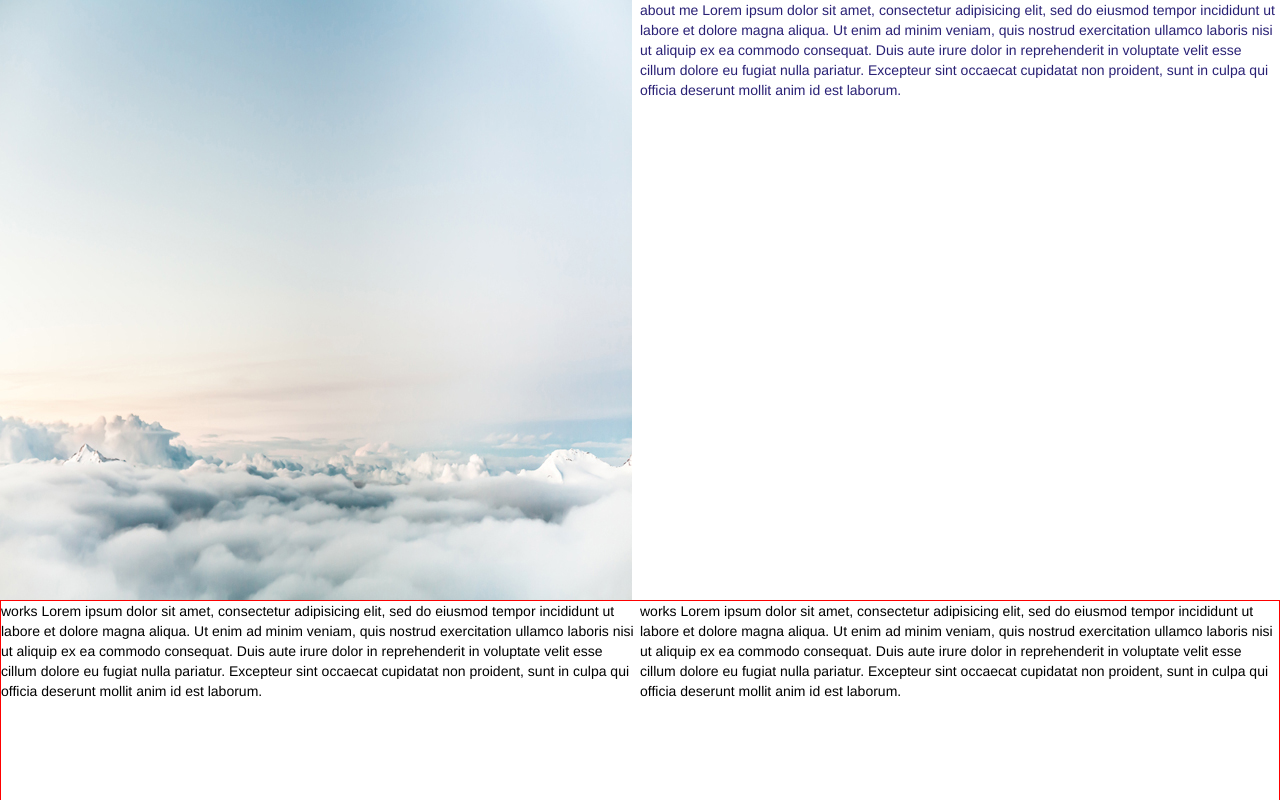
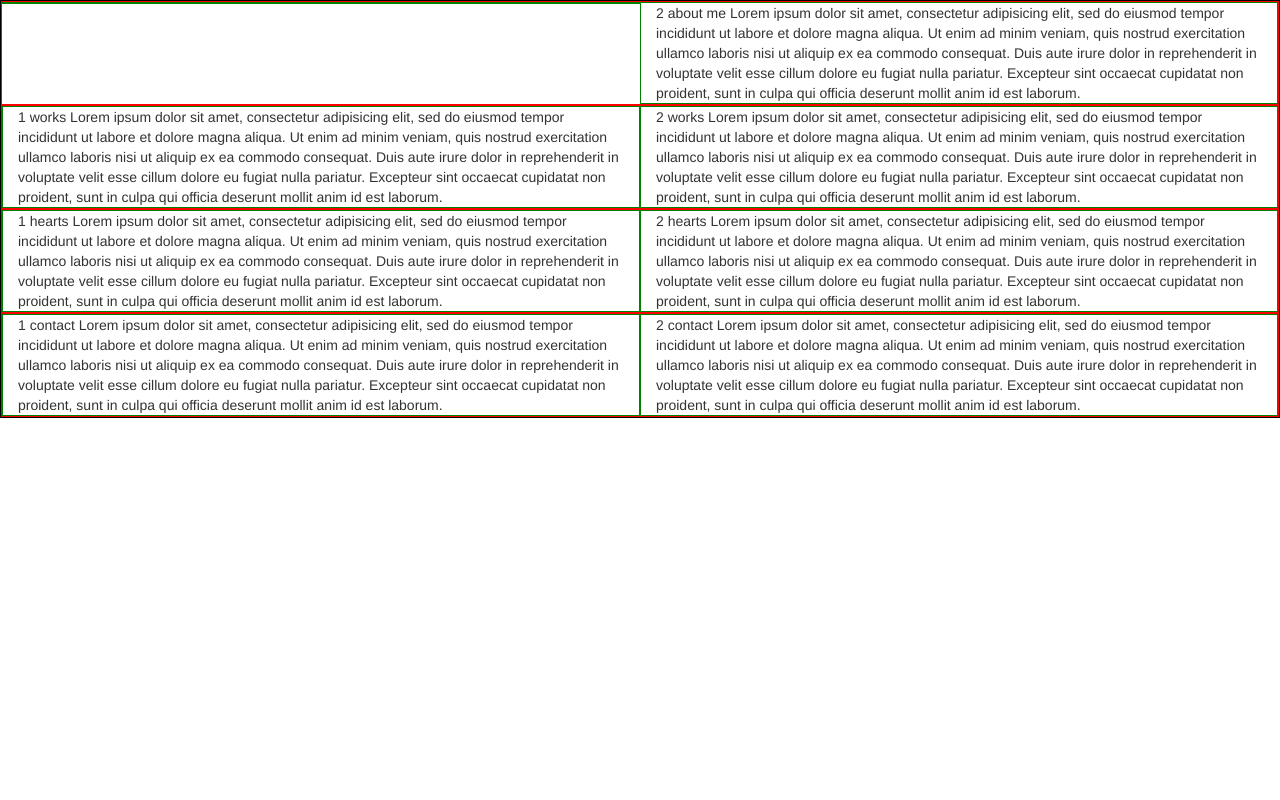
Before and after one commit to leahwchang/leahwchang.github.io, a plain HTML site: page index1.html in a window 1280 px wide. Shown: the top 800 px of the page. Drawn offline with nearby package versions, Linux system fonts and the light colour scheme.

Commit message:
experiment with new designs: add new images, new index.html, new stylesheet.css

```diff
--- a/index.html
+++ b/index1.html
@@ -15,7 +15,7 @@
 		<script src="https://maxcdn.bootstrapcdn.com/bootstrap/3.3.7/js/bootstrap.min.js" integrity="sha384-Tc5IQib027qvyjSMfHjOMaLkfuWVxZxUPnCJA7l2mCWNIpG9mGCD8wGNIcPD7Txa" crossorigin="anonymous"></script>
 		<!-- bootstrap -->
 
-		<link rel="stylesheet" type="text/css" href="public/stylesheet.css">
+		<link rel="stylesheet" type="text/css" href="public/stylesheet2.css">
 		<script type="text/javascript" src="public/javascript.js"></script>
 	</head>
 
@@ -24,12 +24,11 @@
 			<!-- drop down navigation -->
 
 			<!-- section 1: about me -->
-			<div id="section1" class="row section">
-				<div class="col-md-6 left full-height">
-					<img src="images/bg1-a.jpg" class="img">
+				<div id="section1" class="row section row1">
+					<div class="col-xs-12 col-md-6 left full-height">
 					</div>
-				<div class="col-md-6 right full-height">
-					about me
+					<div class="col-xs-12 col-md-6 right full-height">
+						2 about me
 						Lorem ipsum dolor sit amet, consectetur adipisicing elit, sed do eiusmod
 						tempor incididunt ut labore et dolore magna aliqua. Ut enim ad minim veniam,
 						quis nostrud exercitation ullamco laboris nisi ut aliquip ex ea commodo
@@ -41,8 +40,8 @@
 
 			<!-- section 2: works -->
 			<div id="section2" class="row section">
-				<div class="col-md-6 left full-height">
-					works
+				<div class="col-xs-12 col-md-6 left full-height">
+					1 works
 					Lorem ipsum dolor sit amet, consectetur adipisicing elit, sed do eiusmod
 					tempor incididunt ut labore et dolore magna aliqua. Ut enim ad minim veniam,
 					quis nostrud exercitation ullamco laboris nisi ut aliquip ex ea commodo
@@ -50,8 +49,8 @@
 					cillum dolore eu fugiat nulla pariatur. Excepteur sint occaecat cupidatat non
 					proident, sunt in culpa qui officia deserunt mollit anim id est laborum.
 				</div>
-				<div class="col-md-6 right full-height">
-					works
+				<div class="col-xs-12 col-md-6 right full-height">
+					2 works
 					Lorem ipsum dolor sit amet, consectetur adipisicing elit, sed do eiusmod
 					tempor incididunt ut labore et dolore magna aliqua. Ut enim ad minim veniam,
 					quis nostrud exercitation ullamco laboris nisi ut aliquip ex ea commodo
@@ -63,8 +62,8 @@
 
 			<!-- section 3: hearts -->
 			<div id="section3" class="row section">
-				<div class="col-md-6 left full-height">
-					hearts
+				<div class="col-xs-12 col-md-6 left full-height">
+					1 hearts
 					Lorem ipsum dolor sit amet, consectetur adipisicing elit, sed do eiusmod
 					tempor incididunt ut labore et dolore magna aliqua. Ut enim ad minim veniam,
 					quis nostrud exercitation ullamco laboris nisi ut aliquip ex ea commodo
@@ -72,8 +71,8 @@
 					cillum dolore eu fugiat nulla pariatur. Excepteur sint occaecat cupidatat non
 					proident, sunt in culpa qui officia deserunt mollit anim id est laborum.
 				</div>
-				<div class="col-md-6 right full-height">
-					hearts
+				<div class="col-xs-12 col-md-6 right full-height">
+					2 hearts
 					Lorem ipsum dolor sit amet, consectetur adipisicing elit, sed do eiusmod
 					tempor incididunt ut labore et dolore magna aliqua. Ut enim ad minim veniam,
 					quis nostrud exercitation ullamco laboris nisi ut aliquip ex ea commodo
@@ -84,9 +83,9 @@
 			</div>
 
 			<!-- section 4: contact -->
-			<div id="section4" class="row section">
-				<div class="col-md-6 left full-height">
-					contact
+			<div id="section4" class="row section row3">
+				<div class="col-xs-12 col-md-6 left full-height">
+					1 contact
 					Lorem ipsum dolor sit amet, consectetur adipisicing elit, sed do eiusmod
 					tempor incididunt ut labore et dolore magna aliqua. Ut enim ad minim veniam,
 					quis nostrud exercitation ullamco laboris nisi ut aliquip ex ea commodo
@@ -94,8 +93,14 @@
 					cillum dolore eu fugiat nulla pariatur. Excepteur sint occaecat cupidatat non
 					proident, sunt in culpa qui officia deserunt mollit anim id est laborum.
 				</div>
-				<div class="col-md-6 right full-height">
-					<img src="images/bg2-a.jpg" class="img">
+				<div class="col-xs-12 col-md-6 right full-height">
+					2 contact
+					Lorem ipsum dolor sit amet, consectetur adipisicing elit, sed do eiusmod
+					tempor incididunt ut labore et dolore magna aliqua. Ut enim ad minim veniam,
+					quis nostrud exercitation ullamco laboris nisi ut aliquip ex ea commodo
+					consequat. Duis aute irure dolor in reprehenderit in voluptate velit esse
+					cillum dolore eu fugiat nulla pariatur. Excepteur sint occaecat cupidatat non
+					proident, sunt in culpa qui officia deserunt mollit anim id est laborum.
 				</div>
 			</div>
 		</div>
--- a/public/stylesheet.css
+++ b/public/stylesheet1.css
@@ -9,60 +9,67 @@ body {
 
 .wrap {
 	height: 100%;
-	width: 100%;
+	/*width: 100%;*/
   margin: 0;
 }
 
 #section1 {
-	height: 600px;
+	/*height: 600px;*/
 	color: #292075;
 	/*background-color: #1E88E5;*/
 	/*border: 1px solid red;*/
 }
 
 #section2 {
-	height: 600px;
+	/*height: 600px;*/
 	color: #000000;
 	/*background-color: #FFFFFF;*/
 	border: 1px solid red;
 }
 
 #section3 {
-	height: 600px;
+	/*height: 600px;*/
 	color: #292075;
 	/*background-color: #ff9800;*/
 	border: 1px solid red;
 }
 
 #section4 {
-	height: 600px;
+	/*height: 600px;*/
 	color: #292075;
 	/*background-color: #00bcd4;*/
 	border: 1px solid red;
 }
 
 .col-md-6 {
-	/*border: 1px solid black;*/
+	border: 1px solid black;
 	padding: 0;
 }
 
+/* bootstrap flexbox - no support for IE */
+/*.row-eq-height {
+  display: -webkit-box;
+  display: -webkit-flex;
+  display: -ms-flexbox;
+  display: flex;
+}*/
 
 /* works for now.. be mindful of mobile */
-.row.section {
+/*.row.section {
 	overflow: hidden;
 }
 
 .row.section [class*="col-"]{
   margin-bottom: -99999px;
   padding-bottom: 99999px;
-}
+}*/
 
 /* works but not responsive */
 /*.section {
   min-height: 100%;
   height: 100%;
 }
-.col-md-6 {
+.col-xs-6 {
   height: 100%;
   min-height: 100%;
 }*/
@@ -71,7 +78,8 @@ body {
 /*.row {
     display: table;
 }
-[class*="col-"] {
+
+.row.section [class*="col-"] {
     float: none;
     display: table-cell;
     vertical-align: top;
@@ -92,8 +100,25 @@ body {
   float: none;
 }
 */
+
 /*
 .img {
 	height: auto;
 	width: 100%;
 }*/
+
+/*.row1 {
+	background: url("../images/bg-1.jpg") no-repeat center center fixed;
+  -webkit-background-size: cover;
+  -moz-background-size: cover;
+  -o-background-size: cover;
+  background-size: cover;
+}
+
+.row3 {
+	background: url("../images/bg-2.jpg") no-repeat center center fixed;
+  -webkit-background-size: cover;
+  -moz-background-size: cover;
+  -o-background-size: cover;
+  background-size: cover;
+}*/
--- /dev/null
+++ b/public/stylesheet2.css
@@ -0,0 +1,54 @@
+/*html {
+  height: 100%;
+}
+*/
+
+body {
+  position: relative;
+  /*height: 100%;*/
+}
+
+.wrap {
+  border: 1px solid black;
+  padding: 0;
+  margin: 0;
+}
+
+.content {
+  border: 1px solid blue;
+  padding: 0;
+  margin: 0;
+  height: 640px;
+}
+
+.section {
+  border: 1px solid red;
+  padding: 0;
+  margin: 0;
+}
+
+.row.section [class*="col-"]{
+  border: 1px solid green;
+}
+
+#about {
+	background-image: url("../images/bgt-1.jpg");
+  -webkit-background-size: cover;
+  -moz-background-size: cover;
+  -o-background-size: cover;
+  background-size: cover;
+  background-position: left top;
+  background-repeat: no-repeat;
+  /*background-attachment: fixed;*/
+}
+
+#projects {
+	background-image: url("../images/bgt-2.jpg");
+  -webkit-background-size: cover;
+  -moz-background-size: cover;
+  -o-background-size: cover;
+  background-size: cover;
+  background-position: left bottom;
+  background-repeat: no-repeat;
+  /*background-attachment: fixed;*/
+}
```
Also changed, not shown: index2.html (added, +74 -0 lines), images/bg-1.jpg (added), images/bg-2.jpg (added), images/bgt-1.jpg (added), images/bgt-2.jpg (added), 2 other files. Lines whose indentation alone changed are shown as unchanged.
